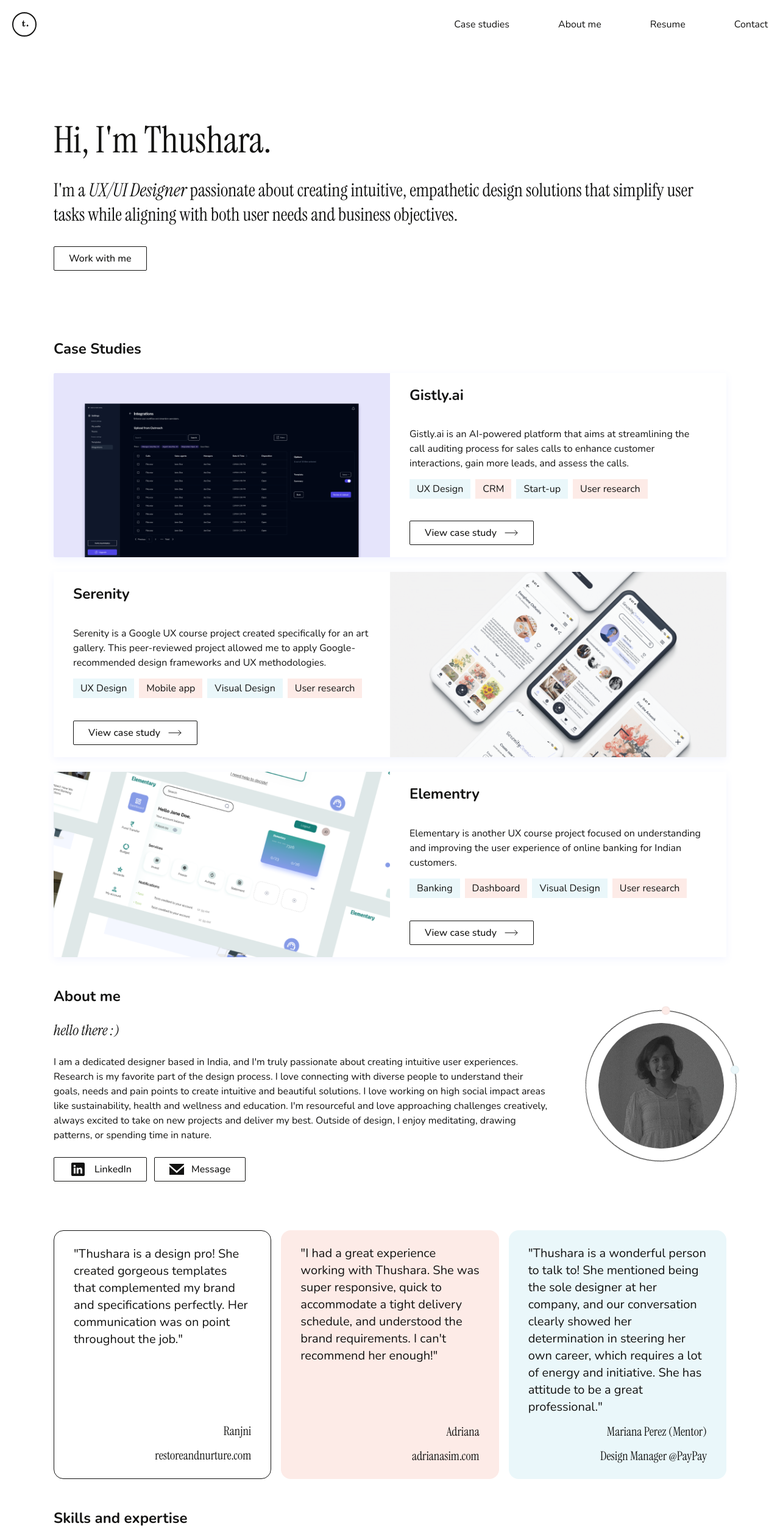
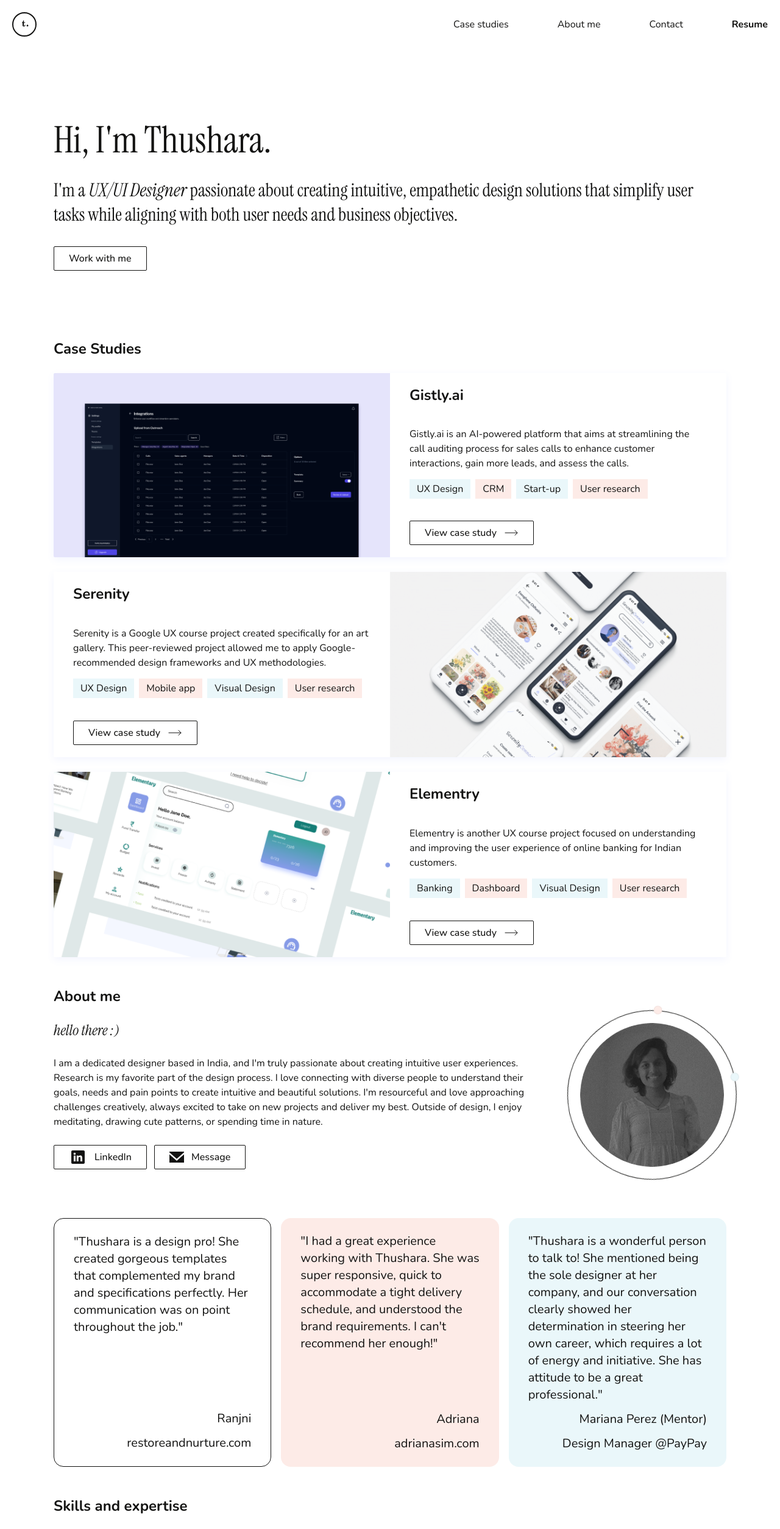
Before and after one commit to thushara-design/thushara-design.github.io, a React (Vite) app: page / in a window 1280 px wide. Shown: the top 2508 px of the page at 61% size. Built offline with nearby package versions, Linux system fonts and the light colour scheme.

Commit message:
another changes

```diff
--- a/src/components/about.tsx
+++ b/src/components/about.tsx
@@ -5,8 +5,8 @@ import { Button } from "./ui/button";
 export const About = () => {
   const renderTestimonial = (testimonials: TestimonialData[]) =>
     testimonials.map(({ id, quote, author, contact }) => (
-      <div key={id} className="flex min-h-96 flex-col justify-between gap-y-3 rounded-2xl border-solid border-dark px-8 py-6 font-title odd:bg-accent-primary even:bg-accent-secondary first-of-type:border first-of-type:bg-white">
-        <p className="font-body">"{quote}"</p>
+      <div key={id} className="flex min-h-96 flex-col font-body justify-between gap-y-3 rounded-2xl border-solid border-dark px-8 py-6 odd:bg-accent-primary even:bg-accent-secondary first-of-type:border first-of-type:bg-white">
+        <p>"{quote}"</p>
         <div className="space-y-3 text-right">
           <h3>{author}</h3>
           <p>{contact}</p>
@@ -35,8 +35,8 @@ export const About = () => {
           <h3 className="font-title text-2xl italic">hello there :)</h3>
           <p>
             I am a dedicated designer based in India, and I'm truly passionate about creating intuitive user experiences. Research is my favorite part of the design process. I love connecting with diverse people to understand their goals,
-            needs and pain points to create intuitive and beautiful solutions. I love working on high social impact areas like sustainability, health and wellness and education. I'm resourceful and love approaching challenges creatively,
-            always excited to take on new projects and deliver my best. Outside of design, I enjoy meditating, drawing patterns, or spending time in nature.
+            needs and pain points to create intuitive and beautiful solutions. I'm resourceful and love approaching challenges creatively, always excited to take on new projects and deliver my best. Outside of design, I enjoy meditating,
+            drawing cute patterns, or spending time in nature.
           </p>
           <div className="flex items-center gap-3">
             <a href={socialLinks.find((link) => link.label === "Linkedln")?.link} target="_blank" rel="noopener noreferrer" className="flex items-center gap-1">
--- a/src/components/header.tsx
+++ b/src/components/header.tsx
@@ -39,7 +39,7 @@ export const Header = ({ className }: { className?: string }) => {
       target={link.link.startsWith("http") ? "_blank" : "_self"}
       rel={link.link.startsWith("http") ? "noopener noreferrer" : ""}
       onClick={() => setIsOpen(false)}
-      className="underline-offset-8 hover:text-gray-900 hover:underline [&.active]:underline">
+      className={cn("underline-offset-8 hover:text-gray-900 hover:underline [&.active]:underline", { "font-bold": link.label === "Resume" })}>
       {link.label}
     </a>
   );
--- a/src/components/hero.tsx
+++ b/src/components/hero.tsx
@@ -1,3 +1,4 @@
+import { socialLinks } from "@/data";
 import { Button } from "./ui/button";
 
 export const Hero = () => {
@@ -9,7 +10,7 @@ export const Hero = () => {
         <p className="my-8 font-title text-3xl leading-10">
           I'm a <em className="italic">UX/UI Designer</em> passionate about creating intuitive, empathetic design solutions that simplify user tasks while aligning with both user needs and business objectives.
         </p>
-        <a href="/#contact">
+        <a href={socialLinks.find(({ label }) => label === "Email")?.link}>
           <Button variant="outline">Work with me</Button>
         </a>
       </div>
--- a/src/data/case-studies.ts
+++ b/src/data/case-studies.ts
@@ -37,7 +37,7 @@ const caseStudies = [
     slug: "elementry",
     tagline: "",
     tags: ["Banking", "Dashboard", "Visual Design", "User research"],
-    description: "Elementary is another UX course project focused on understanding and improving the user experience of online banking for Indian customers.",
+    description: "Elementry is another UX course project focused on understanding and improving the user experience of online banking for Indian customers.",
     image: "case-study-3.png",
     role: "UI/UX designer",
     timeframe: "",
--- a/src/data/nav-links.json
+++ b/src/data/nav-links.json
@@ -11,12 +11,12 @@
   },
   {
     "id": 3,
-    "label": "Resume",
-    "link": "https://drive.google.com/file/d/1RbgANZcxYaUCyjzAkkZOZkmz2AC2o1ts/view"
+    "label": "Contact",
+    "link": "/#contact"
   },
   {
     "id": 4,
-    "label": "Contact",
-    "link": "/#contact"
+    "label": "Resume",
+    "link": "https://drive.google.com/file/d/1RbgANZcxYaUCyjzAkkZOZkmz2AC2o1ts/view"
   }
 ]
--- a/src/data/social-links.json
+++ b/src/data/social-links.json
@@ -6,7 +6,7 @@
   },
   {
     "id": 2,
-    "label": "Linkedln",
+    "label": "Linkedin",
     "link": "https://www.linkedin.com/in/thushara-v"
   },
   {
```
